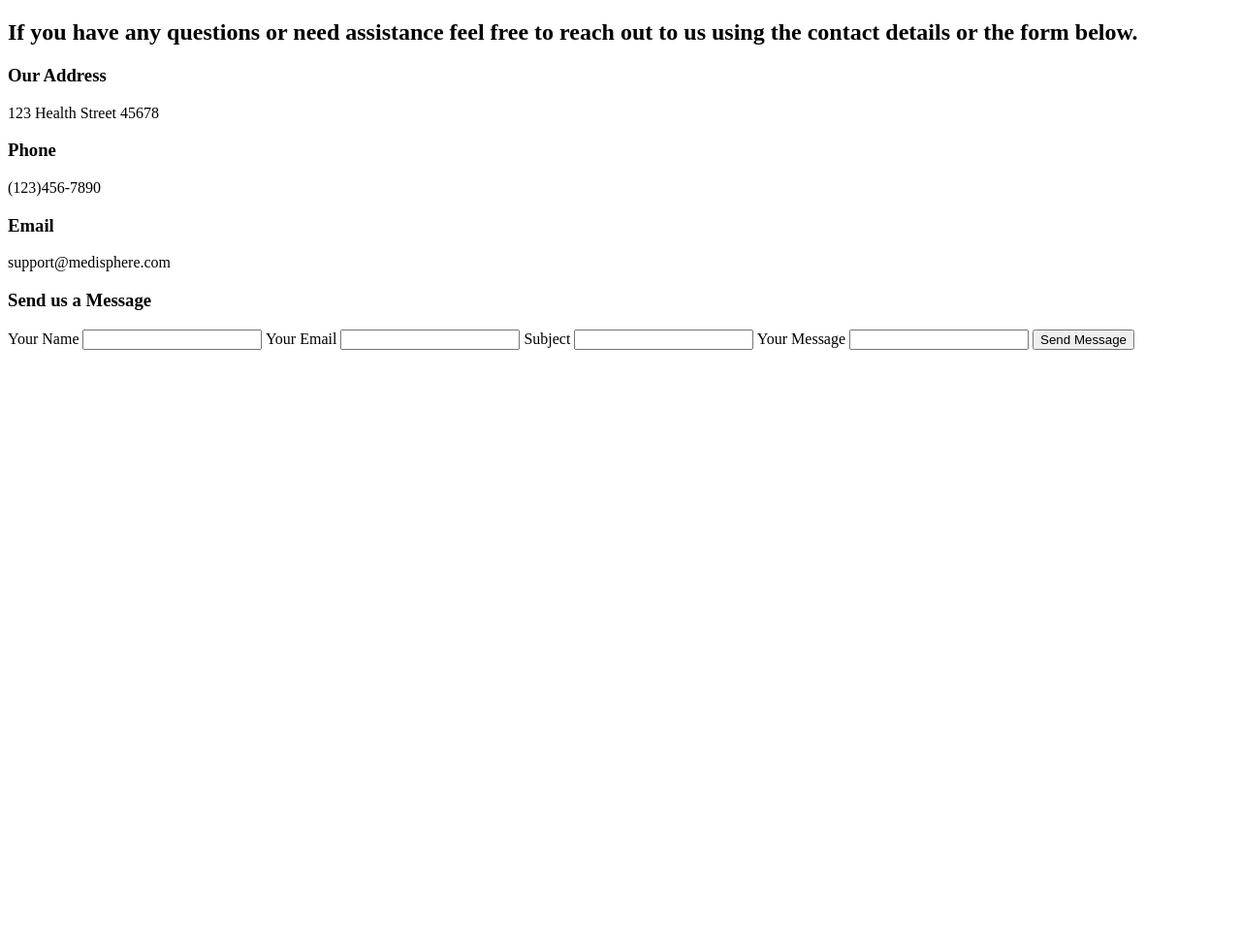
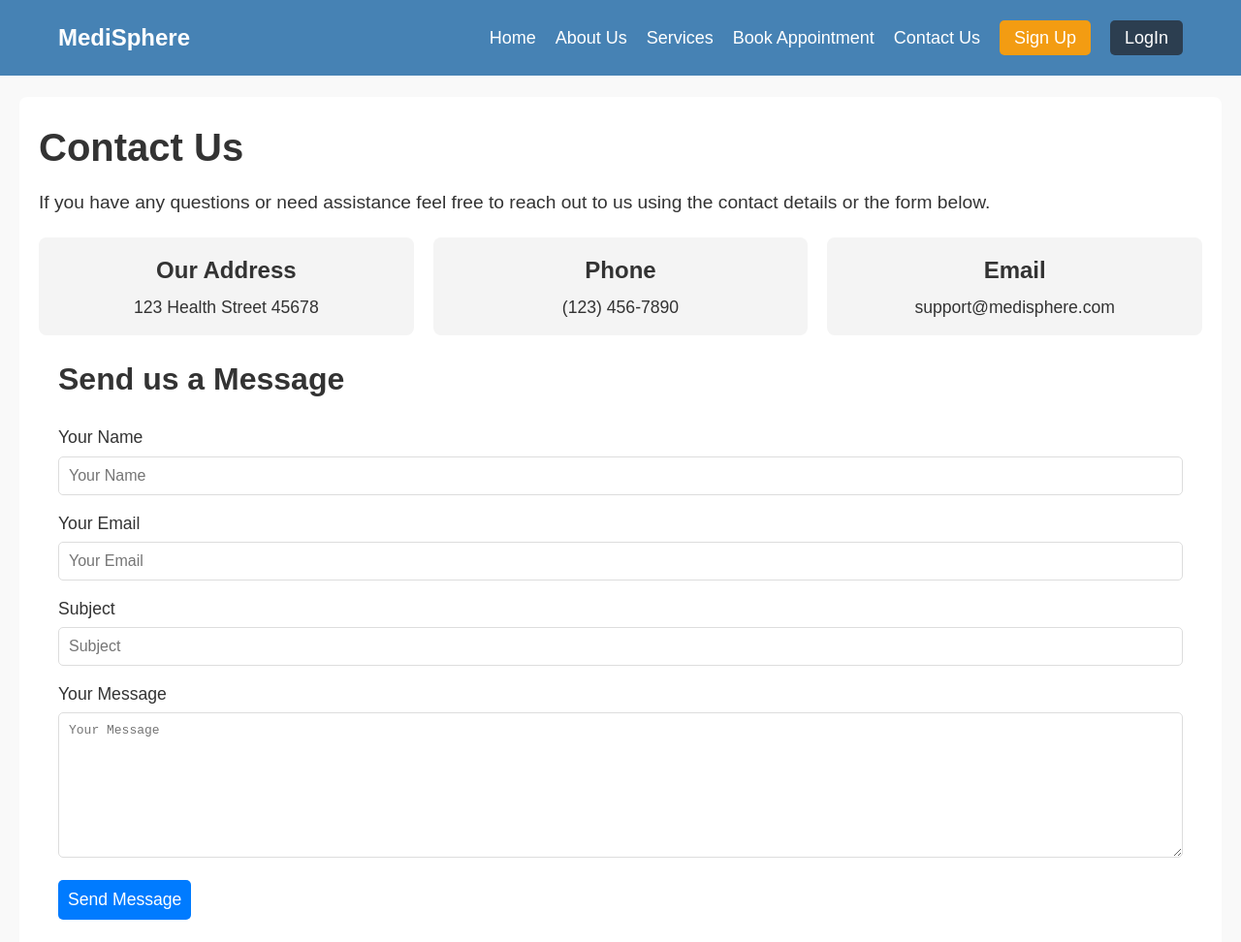
Before and after one commit to ShallotD/MediSphere, a plain HTML site: page contact_us.html in a window 1280 px wide. Shown: the whole page at 97% size. Before the commit the page ends 800 px from the top, so only its background shows below. Drawn offline with Linux system fonts and the light colour scheme.

Commit message:
added contact us page and syled

```diff
--- a/contact_us.html
+++ b/contact_us.html
@@ -1,60 +1,90 @@
 <!DOCTYPE html>
-<html>
+<html lang="en">
 <head>
     <meta charset="UTF-8">
     <meta name="viewport" content="width=device-width, initial-scale=1.0">
     <title>Contact Us Page | MediSphere</title>
+    <link rel="stylesheet" href="/css/contact.css">
+
 </head>
-
 <body>
+    <!--header segment-->
     <header>
-            <h2>
-                If you have any questions or need assistance feel free to reach out to us using the contact details or the form below.
-            </h2>
+        <nav class="navbar">
+            <div class="navbar-container">
+                <div>
+                    <a href="#" class="logo">MediSphere</a>
+                </div>
+                <div>
+                    <ul class="nav-links">
+                        <li><a href="#">Home</a></li>
+                        <li><a href="#about">About Us</a></li>
+                        <li><a href="#services">Services</a></li>
+                        <li><a href="#appointment">Book Appointment</a></li>
+                        <li><a href="#contact">Contact Us</a></li>
+                        <li><a href="#signup" class="btn signup-btn">Sign Up</a></li>
+                        <li><a href="#login" class="btn login-btn">LogIn</a></li>
+                    </ul>
+                    <!--Mobile Menu Icon-->
+                    <div class="menu-icon">
+                        <span class="menu-bar"></span>
+                        <span class="menu-bar"></span>
+                        <span class="menu-bar"></span>
+                    </div>
+                </div>
+            </div>
+        </nav>
     </header>
 
-        <!--Address-->
-        <h3>
-            Our Address
-        </h3>
-        <p>
-            123 Health Street 45678
-        </p>
+    <!--section - Contact us-->
+    <section class="contact-us-page">
+        <div class="contact-info">
+            <h1>Contact Us</h1>
+            <p>If you have any questions or need assistance feel free to reach out to us using the contact details or the form below.</p>
 
-        <!--Phone-->
-        <h3>
-            Phone
-        </h3>
-        <p>
-            (123)456-7890
-        </p>
-        <!--Email-->
-        <h3>
-            Email
-        </h3>
-        <p>
-            support@medisphere.com
-        </p>
+            <div class="info-details">
+                <div class="info-item">
+                    <h2>Our Address</h2>
+                    <p>123 Health Street 45678</p>
+                </div>
+                <div class="info-item">
+                    <h2>Phone</h2>
+                    <p>(123) 456-7890</p>
+                </div>
+                <div class="info-item">
+                    <h2>Email</h2>
+                    <p>support@medisphere.com</p>
+                </div>
+            </div>
 
-        <form action="submit-form" method="POST">
-            <h3>
-                Send us a Message
-            </h3>
+            <div class="contact-form">
+                <h2>Send us a Message</h2>
 
+                <form id="contactForm">
                     <label for="name">Your Name</label>
-            <input type="text" id="name" name="name">
+                    <input type="text" id="name" name="name" placeholder="Your Name" required>
+                    <div id="nameError" class="error"></div>
 
                     <label for="email">Your Email</label>
-            <input type="text" id="email" name="email">
+                    <input type="email" id="email" name="email" placeholder="Your Email" required>
+                    <div id="emailError" class="error"></div>
 
                     <label for="subject">Subject</label>
-            <input type="text" id="subject" name="subject">
+                    <input type="text" id="subject" name="subject" placeholder="Subject">
 
                     <label for="message">Your Message</label>
-            <input type="text" id="message">
-            <!--insert a text area-->
+                    <textarea name="message" id="message" placeholder="Your Message" required></textarea>
+                    <div id="messageError" class="error"></div>
 
-            <button>Send Message</button>
+                    <button type="submit">Send Message</button>
+                    <div id="formSuccess" class="success"></div>
                 </form>
+            </div>
+        </div>
+    </section>
+
+    <script src="script.js"></script>
+
+
 </body>
 </html>
--- /dev/null
+++ b/css/contact.css
@@ -0,0 +1,238 @@
+/* Base styling */
+* {
+    margin: 0;
+    padding: 0;
+    box-sizing: border-box;
+}
+
+body {
+    font-family: Arial, sans-serif;
+    line-height: 1.6;
+    margin: 0;
+    padding: 0;
+    color: #333;
+    background-color: #f0f0f0;
+}
+
+/* Navigation bar styling */
+.navbar {
+    background-color: steelblue;
+    padding: 20px 0;
+    position: fixed;
+    width: 100%;
+    top: 0;
+    z-index: 1000;
+}
+
+.navbar-container {
+    max-width: 1200px;
+    margin: 0 auto;
+    display: flex;
+    justify-content: space-between;
+    align-items: center;
+    padding: 0 20px;
+}
+
+.logo {
+    color: white;
+    font-size: 24px;
+    font-weight: bold;
+    text-decoration: none;
+}
+
+.nav-links {
+    display: flex;
+    list-style: none;
+    align-items: center;
+}
+
+.nav-links li {
+    margin-left: 20px;
+}
+
+.nav-links a {
+    color: white;
+    text-decoration: none;
+    font-size: 18px;
+    transition: color 0.3s;
+}
+
+.nav-links a:hover {
+    color: #f1c40f;
+}
+
+.btn {
+    padding: 8px 15px;
+    border-radius: 5px;
+    transition: background-color 0.3s;
+}
+
+.signup-btn {
+    background-color: #f39c12;
+    color: white;
+}
+
+.login-btn {
+    background: #2c3e50;
+    color: white;
+}
+
+.signup-btn:hover,
+.login-btn:hover {
+    background-color: #e67e22;
+}
+
+.menu-icon {
+    display: none;
+    cursor: pointer;
+    flex-direction: column;
+}
+
+.menu-bar {
+    width: 25px;
+    height: 3px;
+    background-color: white;
+    margin: 4px 0;
+}
+
+/* Contact Info */
+.contact-us-page {
+    padding: 100px 20px 20px; /* Added top padding to push the content below the fixed navbar */
+    background-color: #f9f9f9;
+}
+
+.contact-info {
+    background-color: #ffffff;
+    padding: 20px;
+    border-radius: 8px;
+    margin-bottom: 20px;
+}
+
+.contact-info h1 {
+    font-size: 2.5em;
+    margin-bottom: 10px;
+}
+
+.contact-info p {
+    font-size: 1.2em;
+    margin-bottom: 20px;
+}
+
+.info-details {
+    display: flex;
+    flex-wrap: wrap;
+    gap: 20px;
+}
+
+.info-item {
+    background-color: #f4f4f4;
+    padding: 15px;
+    border-radius: 8px;
+    flex: 1;
+    max-width: 500px;
+    text-align: center;
+}
+
+.info-item h2 {
+    font-size: 1.5em;
+    margin-bottom: 5px;
+}
+
+.info-item p {
+    font-size: 1.1em;
+    margin: 0;
+}
+
+/* Contact Form */
+.contact-form {
+    background-color: #ffffff;
+    padding: 20px;
+    border-radius: 8px;
+}
+
+.contact-form h2 {
+    font-size: 2em;
+    margin-bottom: 20px;
+}
+
+.contact-form label {
+    font-size: 1.1em;
+    margin-bottom: 5px;
+    display: block;
+}
+
+.contact-form input,
+.contact-form textarea {
+    width: 100%;
+    padding: 10px;
+    margin-bottom: 15px;
+    border: 1px solid #ddd;
+    border-radius: 5px;
+    font-size: 1em;
+    transition: border-color 0.3s;
+}
+
+.contact-form input:focus,
+.contact-form textarea:focus {
+    border-color: #007bff;
+    outline: none;
+}
+
+.contact-form textarea {
+    height: 150px;
+    resize: vertical;
+}
+
+.contact-form button {
+    background-color: #007bff;
+    color: #fff;
+    border: none;
+    padding: 10px;
+    font-size: 1.1em;
+    cursor: pointer;
+    border-radius: 5px;
+    transition: background-color 0.3s;
+}
+
+.contact-form button:hover {
+    background-color: #0056b3;
+}
+
+.error {
+    color: red;
+    font-size: 0.9em;
+    margin-top: -10px;
+    margin-bottom: 10px;
+}
+
+/* Responsive Design */
+@media(max-width: 768px) {
+    .nav-links {
+        display: none;
+        flex-direction: column;
+        position: absolute;
+        top: 60px;
+        right: 0;
+        background-color: #2c3e50;
+        width: 100%;
+        text-align: center;
+        z-index: 999;
+    }
+
+    .nav-links li {
+        margin: 20px 0;
+    }
+
+    .menu-icon {
+        display: flex;
+    }
+
+    .menu-icon.active + .nav-links {
+        display: flex;
+    }
+
+    .info-details {
+        flex-direction: column;
+        align-items: center;
+    }
+}
--- a/script.js
+++ b/script.js
@@ -161,3 +161,44 @@ document.getElementById('appointmentForm').addEventListener('submit', function(e
         <p><strong>Form has been successfully submitted.</strong></p>
     `;
 });
+
+/*Contact Us Form */
+document.addEventListener("DOMContentLoaded", () => {
+    const contactForm = document.getElementById('contactForm');
+    const nameInput = document.getElementById('name');
+    const emailInput = document.getElementById('email');
+    const messageInput = document.getElementById('message');
+
+    const nameError = document.getElementById('nameError');
+    const emailError = document.getElementById('emailError');
+    const messageError = document.getElementById('messageError');
+
+    contactForm.addEventListener('submit', function(event) {
+        let valid = true;
+        nameError.textContent = "";
+        emailError.textContent = "";
+        messageError.textContent = "";
+
+        // Validate Name
+        if (nameInput.value.trim() === "") {
+            nameError.textContent = "Name is required.";
+            valid = false;
+        }
+
+        // Validate Email
+        if (!/^[^\s@]+@[^\s@]+\.[^\s@]+$/.test(emailInput.value)) {
+            emailError.textContent = "Please enter a valid email address.";
+            valid = false;
+        }
+
+        // Validate Message
+        if (messageInput.value.trim() === "") {
+            messageError.textContent = "Message is required.";
+            valid = false;
+        }
+
+        if (!valid) {
+            event.preventDefault();
+        }
+    });
+});
```
Lines whose indentation alone changed are shown as unchanged.
